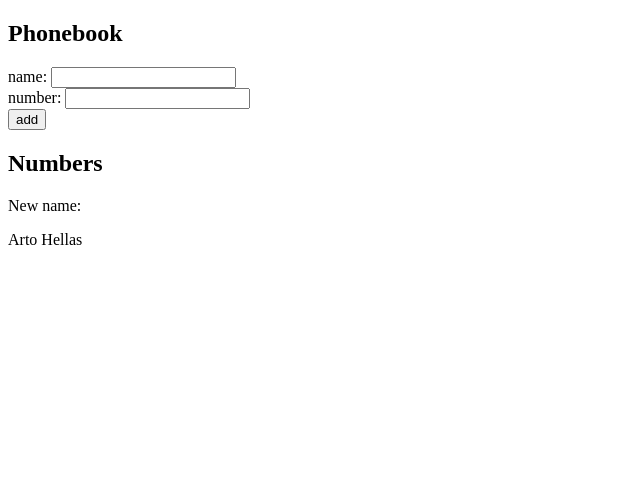
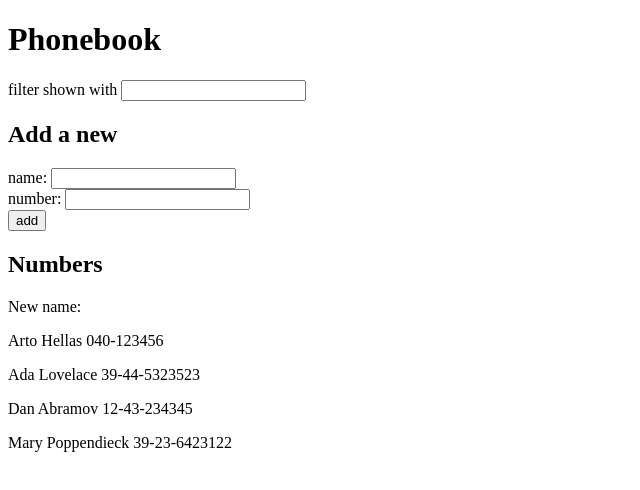
Before and after one commit to diegorramos84/fullstackopen-exercises, a React (Create React App) app in the folder part2/phonebook/: page / in a window 1280 px wide. Shown: the top 490 px of the page, without its empty margins (0-640 px from the left). Built offline with nearby package versions, Linux system fonts and the light colour scheme.

Commit message:
add filter

```diff
--- a/part2/phonebook/src/App.js
+++ b/part2/phonebook/src/App.js
@@ -2,10 +2,14 @@ import { useState } from 'react'
 
 const App = () => {
   const [persons, setPersons] = useState([
-    { name: 'Arto Hellas' }
+    { name: 'Arto Hellas', number: '040-123456', id: 1 },
+    { name: 'Ada Lovelace', number: '39-44-5323523', id: 2 },
+    { name: 'Dan Abramov', number: '12-43-234345', id: 3 },
+    { name: 'Mary Poppendieck', number: '39-23-6423122', id: 4 }
   ])
   const [newName, setNewName] = useState('')
   const [newNumber, setNewNumber] = useState('')
+  const [filterName, setFilterName] = useState('')
 
   const handleNameChange = (event) => {
     setNewName(event.target.value)
@@ -15,13 +19,20 @@ const App = () => {
     setNewNumber(event.target.value)
   }
 
+  const handleFilterChange = (event) => {
+    setFilterName(event.target.value)
+  }
+
+  const allnames = persons.map(person => person.name)
+
+
   const addPerson = (event) => {
     event.preventDefault()
     const personObject = {
       name: newName,
-      number: newNumber
+      number: newNumber,
+      id: persons.length + 1
     }
-    const allnames = persons.map(person => person.name)
     if (allnames.includes(newName)) {
         alert(`${personObject.name} is already in the books`)
         return
@@ -32,9 +43,28 @@ const App = () => {
       }
   }
 
+    const ShowPeople = () => {
+      const filtered = ""
+        ? persons
+        : persons.filter(person => person.name.toLowerCase().includes(filterName.toLowerCase()))
+      return (
+        <div>
+        {filtered.map(name =>
+        <p key={name.name}>{name.name} {name.number}</p>)
+        }
+      </div>
+    )}
+
   return (
     <div>
-      <h2>Phonebook</h2>
+      <h1>Phonebook</h1>
+      <div>
+        filter shown with <input
+        value = {filterName}
+        onChange = {handleFilterChange}
+      />
+      </div>
+      <h2>Add a new</h2>
       <form onSubmit={addPerson}>
         <div>
           name: <input
@@ -54,9 +84,7 @@ const App = () => {
       </form>
       <h2>Numbers</h2>
       <div>New name: {newName}</div>
-      {persons.map(person =>
-        <p key={person.name}>{person.name} {person.number}</p>
-      )}
+      <ShowPeople />
     </div>
   )
 }
```
